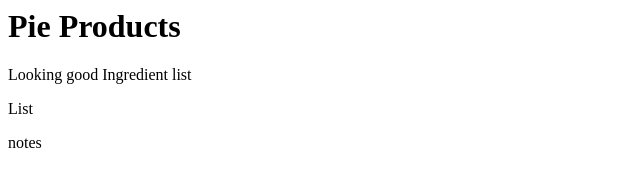
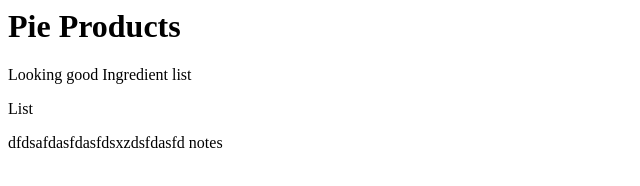
Before and after one commit to Sikkes/practice3, a plain HTML site: page index.html in a window 1280 px wide. Shown: the whole page, without its empty margins (0-640 px from the left). Drawn offline with Linux system fonts and the light colour scheme.

Commit message:
bugfix v1.1

```diff
--- a/index.html
+++ b/index.html
@@ -9,7 +9,7 @@
 
 	<span>Ingredient list</span>
 	<p>List</p>
-
+	dfdsafdasfdasfdsxzdsfdasfd
 	<span>notes</span>
 
 </body>
```
